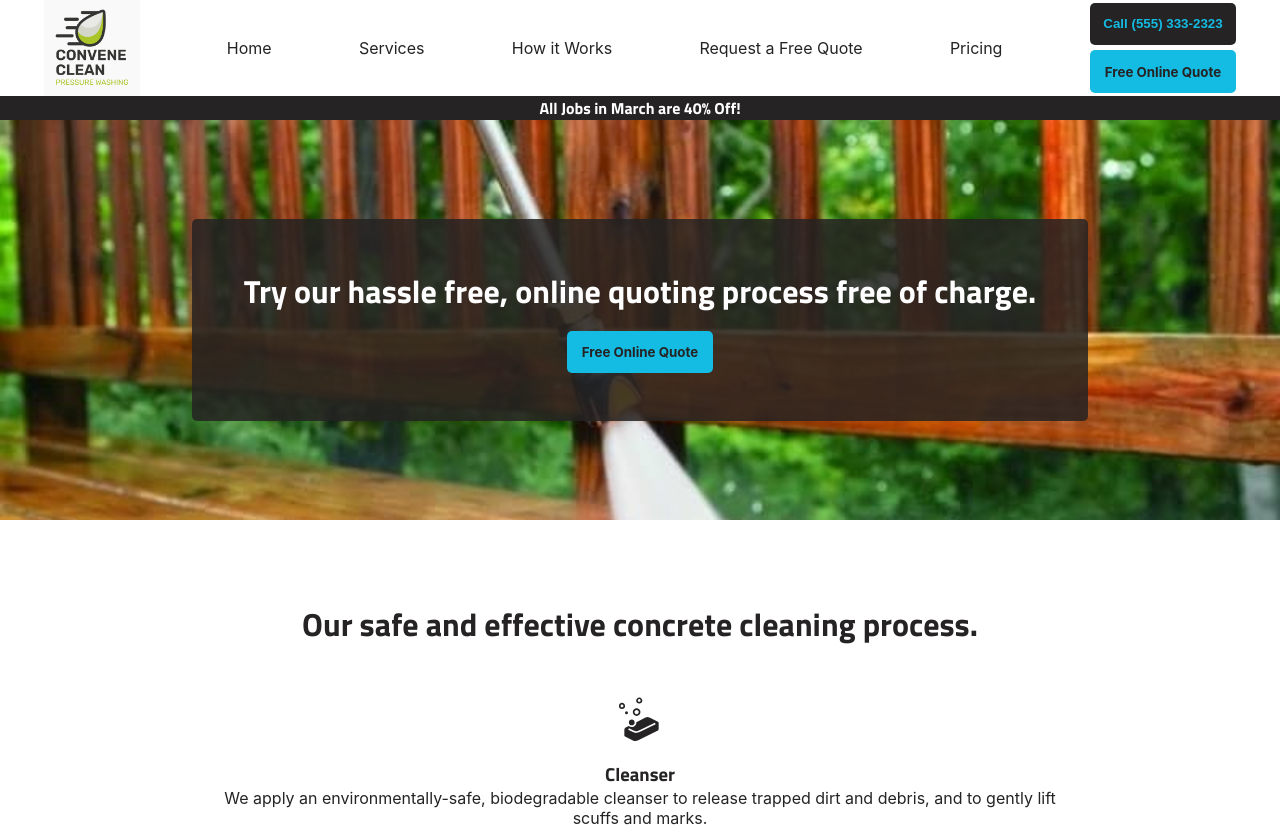
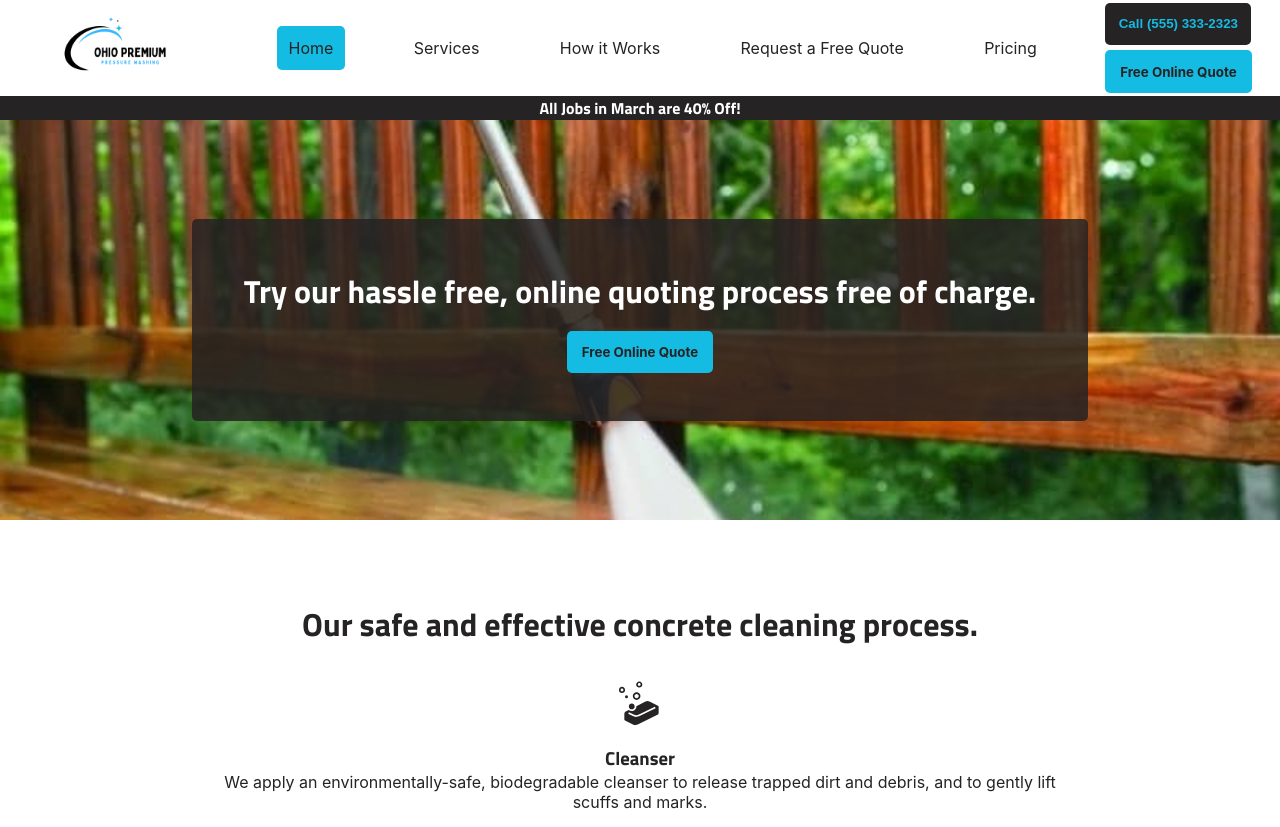
Before and after one commit to mark-zimmerman/Pressure-Wash, a React (Create React App) app: page / in a window 1280 px wide. Shown: the top 827 px of the page. Built offline with nearby package versions, Linux system fonts and the light colour scheme.

Commit message:
added new logo

```diff
--- a/src/App.css
+++ b/src/App.css
@@ -4,6 +4,7 @@
   padding: 0;
   box-sizing: border-box;
 }
+
 .App {
   text-align: center;
   background-color: #FFFFFF;
@@ -42,7 +43,14 @@
 }
 .concrete-steps {
   margin: 5em 0;
-  gap: 2em;
+  gap: 1em;
+}
+a {
+  padding: .75em;
+  border-radius: 5px;
+}
+a:hover, .active {
+  background-color: #14BBE2;
 }
 
 button, .services-quote-btn {
@@ -83,11 +91,14 @@ button, .services-quote-btn {
    width: 100%;
 }
 .logo-container {
-  height: 6em;
-  width: 6em;
-  background-image: url("../public/cc.png");
+  margin-top: 1em;
+  height: 12em;
+  width: 12em;
+  background-image: url("../public/ohiopremium.png");
   background-repeat: no-repeat;
-  background-size: cover;
+  background-size: 100% 100%;
+  background-position: center;
+
 }
 .services {
   display: flex;
@@ -202,7 +213,7 @@ h1, h2, h3, h4, h5, h6 {
 }
 
 .hamburger-icon {
-  width: 2em;
+  width: 12em;
   height: 2em;
 }
 .quote-btn {
@@ -222,9 +233,9 @@ h1, h2, h3, h4, h5, h6 {
   height: 100%;
   margin: 1em 0;
 }
-.hamburger-icon {
+/* .hamburger-icon {
   width: 96px;
-}
+} */
 .quote-form-container {
   width: 100%;
   background-color: #dbdbdb
@@ -405,6 +416,7 @@ textarea {
   flex-direction: column;
   gap: 2em;
   padding-top: 5em;
+  width: 100%;
 }
 .satisfaction {
   display: flex;
```
Also changed, not shown: public/ohiopremium.png (added), 12 other files (tests, documents, lock files or other folders).
